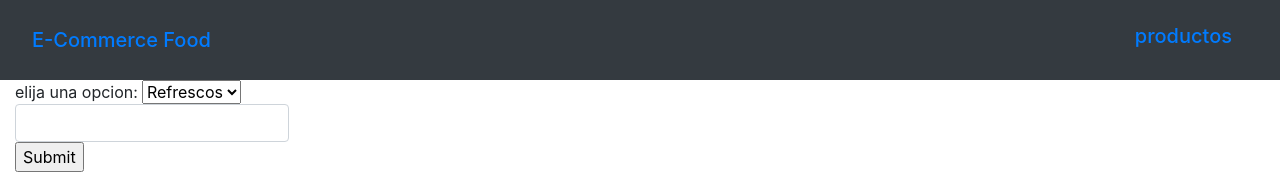
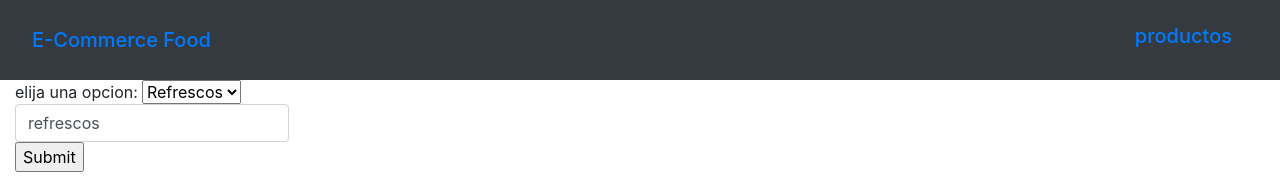
Before and after one commit to SebasRios34/E-Food, a React (Create React App) app in the folder e-food/: page / in a window 1280 px wide. Shown: the top 194 px of the page. Built offline with nearby package versions, Linux system fonts and the light colour scheme.

Commit message:
se continuo el buscador

```diff
--- a/e-food/src/Components/Buscador.js
+++ b/e-food/src/Components/Buscador.js
@@ -1,13 +1,14 @@
 import React, { Component } from 'react'
-import {Link} from 'react-router-dom';
+import {withRouter} from 'react-router-dom';
 
-export default class Buscador extends Component {
+class Buscador extends Component {
     constructor(props) {
         super(props);
         this.state = {value: 'refrescos'};
 
         this.handleChange = this.handleChange.bind(this);
         this.handleSubmit = this.handleSubmit.bind(this);
+        this.handleInput = this.handleInput.bind(this);
     }
 
     handleChange(event) {
@@ -15,8 +16,18 @@ export default class Buscador extends Component {
     }
 
     handleSubmit(event) {
-        console.log('va a buscar: ' + this.state.value);
+        alert('esta buscando: ' + this.state.value);
+        {/*<Link to="/detalleProducto"></Link>*/}
+        if(this.state.value == 'combos'){
+        }
         event.preventDefault();
+    }
+
+    handleInput(event){
+        const target = event.target;
+        this.setState({
+            [target.name]: target.value
+        })
     }
 
     render() {
@@ -25,18 +36,23 @@ export default class Buscador extends Component {
             <label>
             elija una opcion:
                 <select className="ml-1 mr-1" value={this.state.value} onChange={this.handleChange}>
-                    <option value="combos">Combos</option>
-                    <option value="refrescos">Refrescos</option>
-                    <option value="postres">Postres</option>
-                    <option value="algoMas">algo mas</option>
+                    <option  value="combos">Combos</option>
+                    <option  value="refrescos">Refrescos</option>
+                    <option  value="postres">Postres</option>
+                    <option  value="algoMas">algo mas</option>
                 </select>
                 <div >
                     <div className="input-group">
-                        <input id="buttondropdown" name="buttondropdown" className="form-control" type="text"></input>
+                        <input
+                            id="buscadorInput"
+                            name="buscadorInput"
+                            className="form-control"
+                            type="text"
+                            value={this.state.value}
+                            onChange={this.handleInput}>
+                        </input>
                     </div>
-                    <Link to="/detalleProducto">
                         <input type="submit" value="Submit" />
-                    </Link>
                 </div>
             </label>
 
@@ -45,3 +61,5 @@ export default class Buscador extends Component {
 
     }
 }
+
+export default withRouter(Buscador)
```
